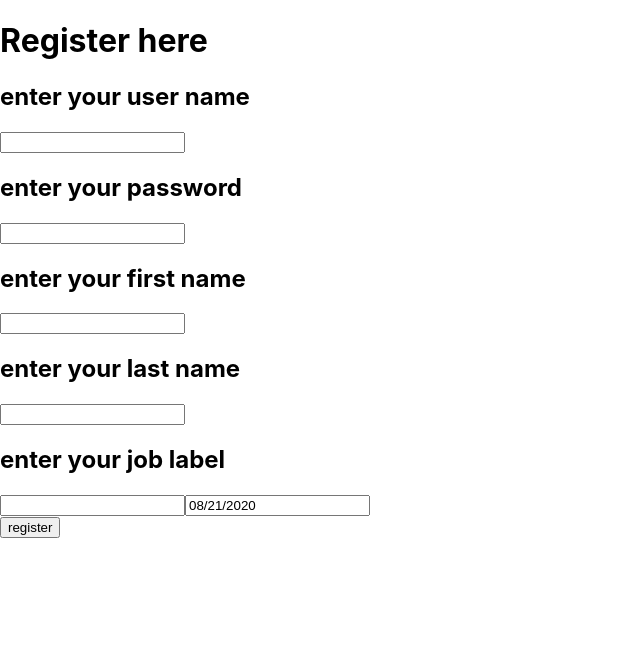
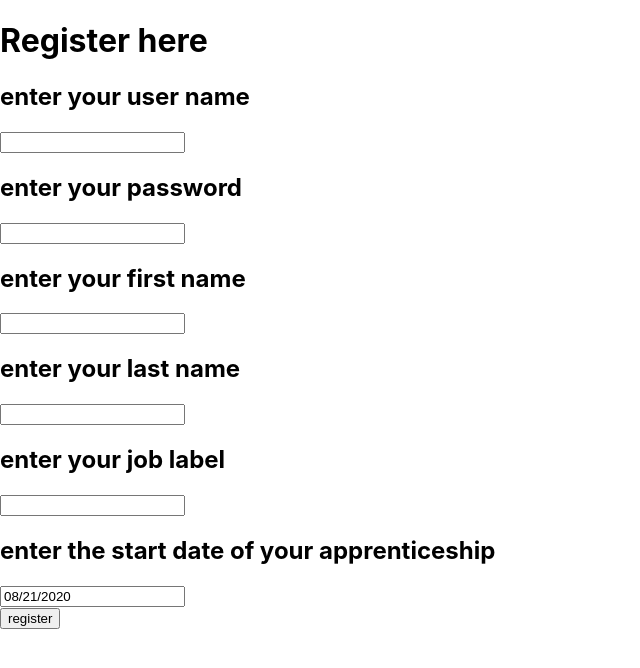
Before and after one commit to voidwaves/bett, a React (Create React App) app in the folder react/: page /register in a window 1280 px wide. Shown: the top 668 px of the page, without its empty margins (0-640 px from the left). Built offline with nearby package versions, Linux system fonts and the light colour scheme.

Commit message:
minor change

```diff
--- a/react/src/view/Register.tsx
+++ b/react/src/view/Register.tsx
@@ -50,6 +50,7 @@ const Register: FunctionComponent = () => {
             <input type='text' onChange={fromEvent(setLastName)}/>
             <h2>enter your job label</h2>
             <input type='text' onChange={fromEvent(setLabel)}/>
+            <h2>enter the start date of your apprenticeship</h2>
             <DatePicker selected={startDate} onChange={date => setStartDate(date as Date)}/>
             <br/>
             <button onClick={handleSubmit}>register</button>
```
